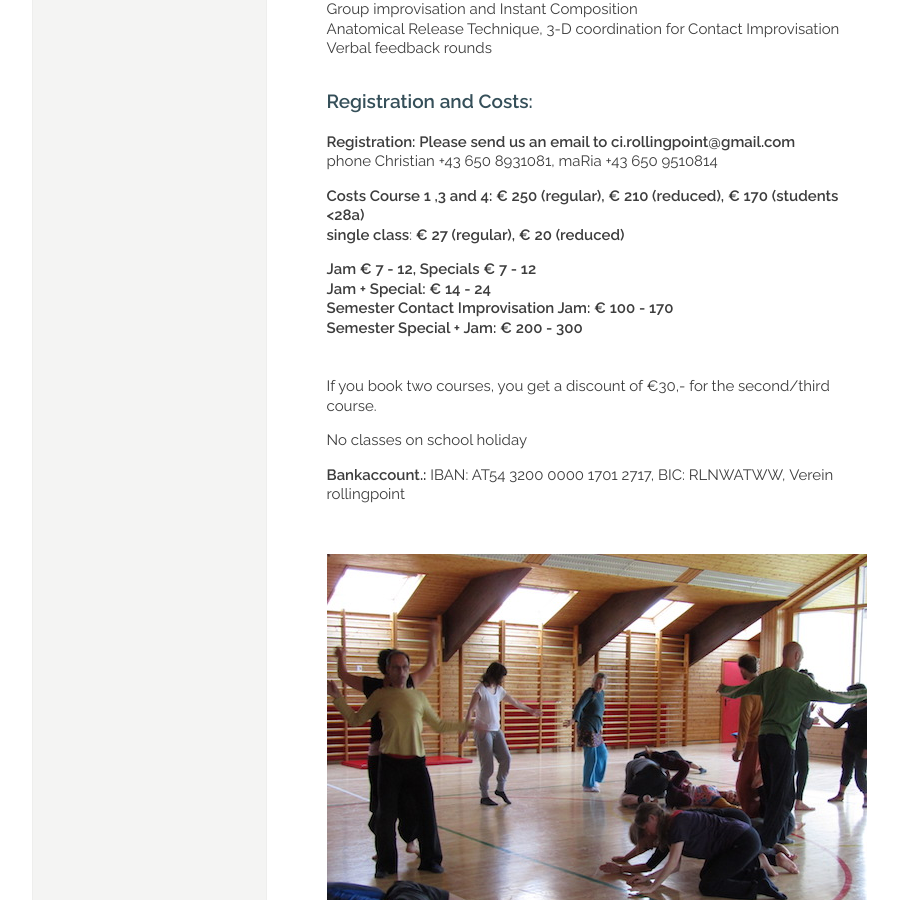
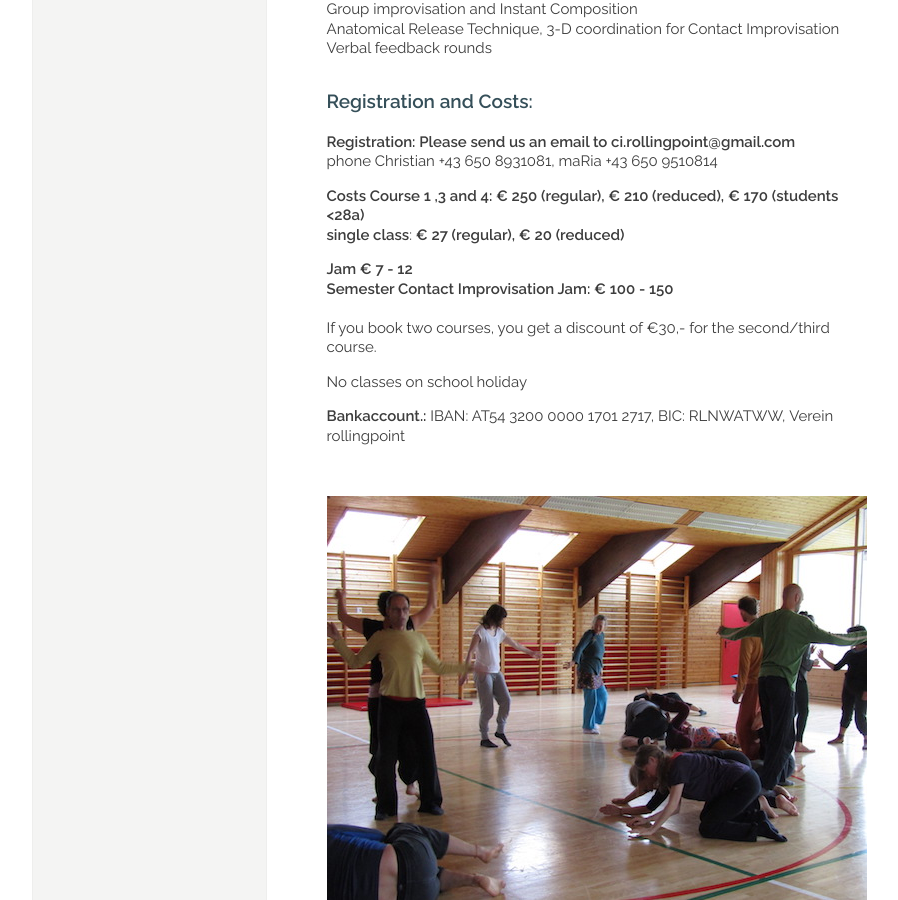
Before and after one commit to manulari/rollingpointat, a Jekyll site: the page built from _pages_en/en-kurse.md, in a window 1280 px wide and 900 px high, scrolled down 1512 px. Shown: the whole window, without its empty margins (152-1050 px from the left). Built offline with Jekyll 4.4.1, drawn with Linux system fonts in a browser that asks for light colours; comment, search, counter and statistics services are not loaded.

Commit message:
Update page (en) “en-kurse”

```diff
--- a/_pages_en/en-kurse.md
+++ b/_pages_en/en-kurse.md
@@ -18,8 +18,6 @@ Semester courses
 **Non-German speakers very welcome. We teach bilingual German and English.**
 
 ### New courses (summer semester 2024) will be starting from 26.- 29.2.2024
-
-
 
 <div class="named-anchor" id="mo"></div>
 
@@ -80,11 +78,8 @@ phone Christian +43 650 8931081, maRia +43 650 9510814
 **Costs Course 1 ,3 and 4: € 250 (regular), € 210 (reduced), € 170 (students <28a)**\
 **single class**: **€ 27 (regular), € 20 (reduced)**
 
-**Jam € 7 - 12, Specials € 7 - 12**\
-**Jam + Special: € 14 - 24**\
-**Semester Contact Improvisation Jam: € 100 - 170**\
-**Semester Special + Jam: € 200 - 300**\
-\
+**Jam € 7 - 12**\
+**Semester Contact Improvisation Jam: € 100 - 150**\
 \
 If you book two courses, you get a discount of €30,- for the second/third course.
 
```
